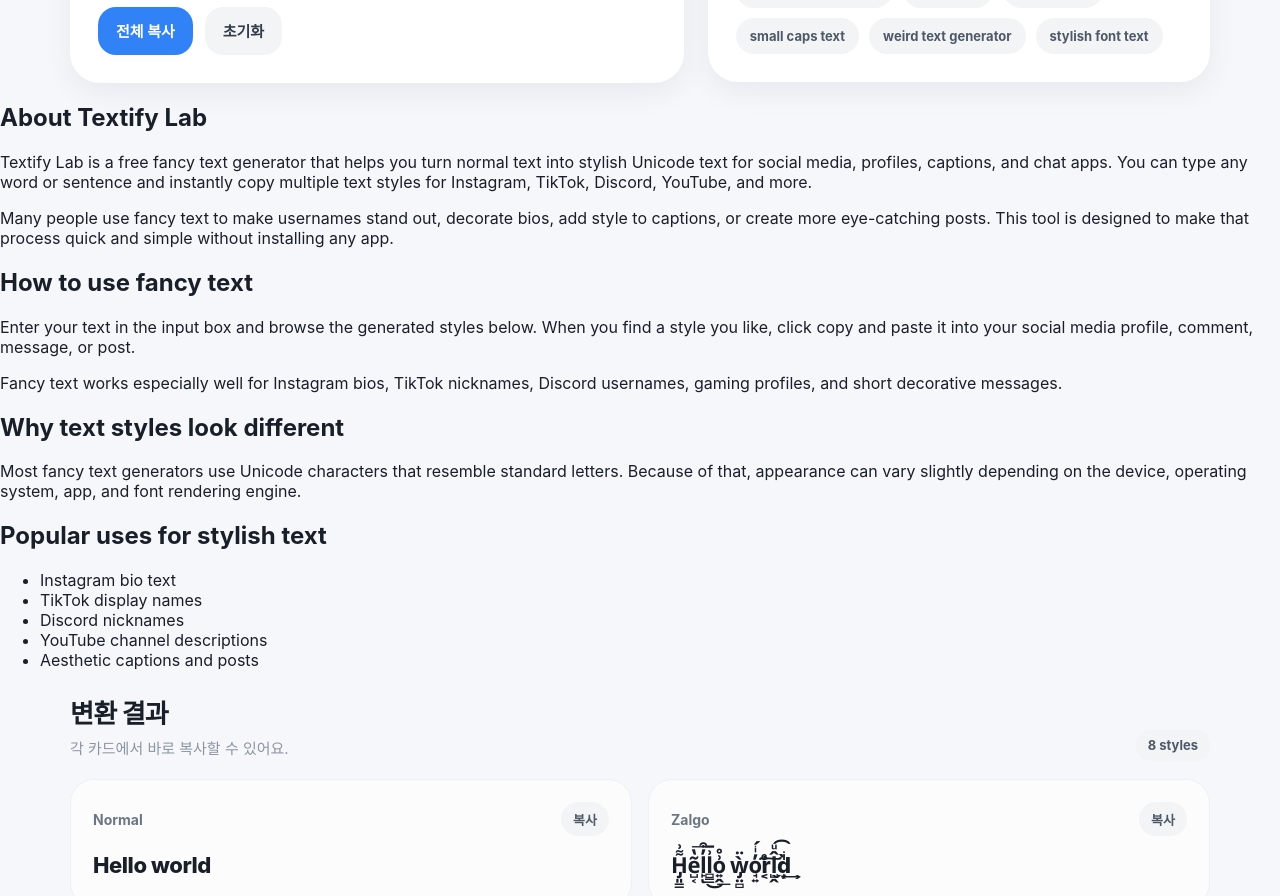
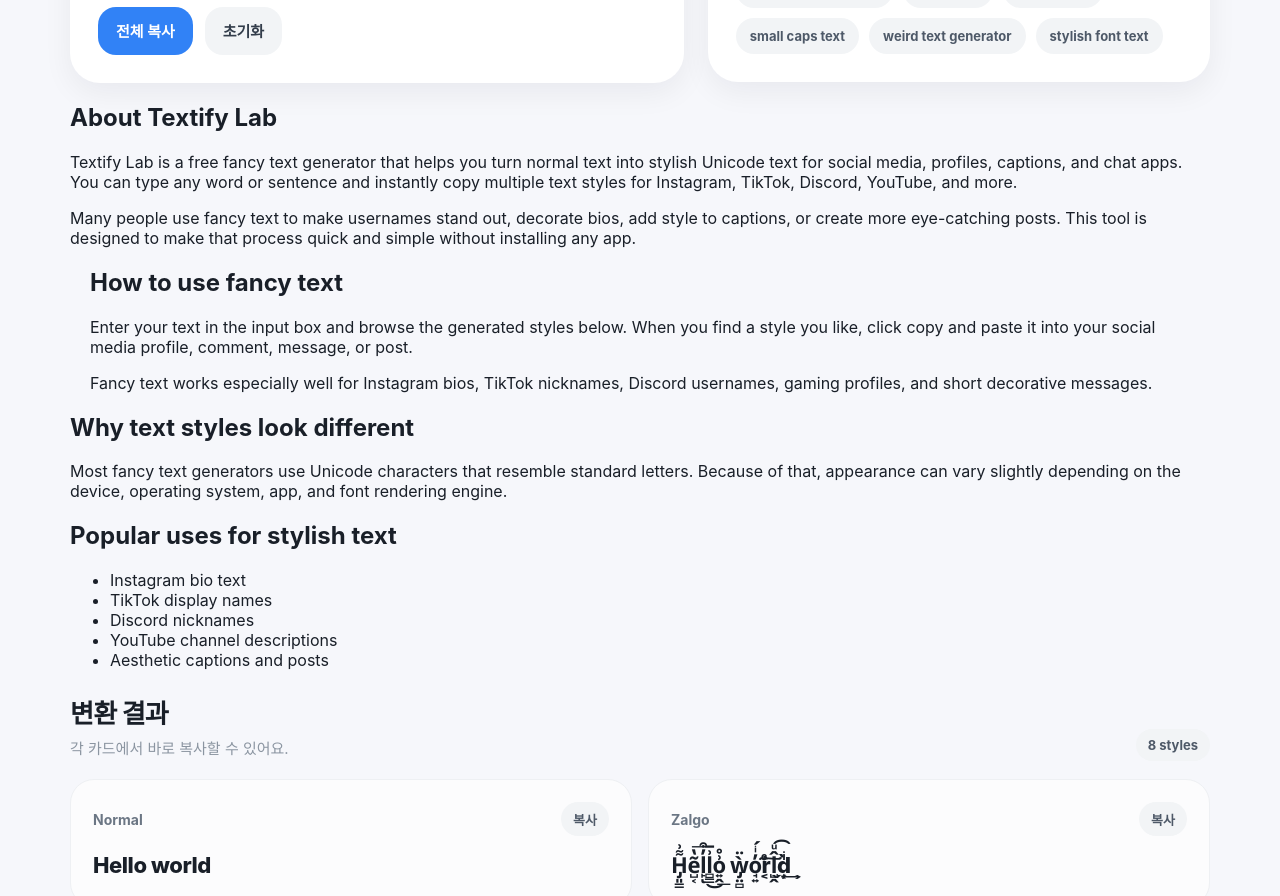
Before and after one commit to leeseulahn/textify-lab, a Next.js app: page / in a window 1280 px wide. Shown: the part 903-1799 px from the top of the page. Built offline with nearby package versions, Linux system fonts and the light colour scheme; a web font is replaced by a local one.

Commit message:
Update page.tsx

```diff
--- a/app/page.tsx
+++ b/app/page.tsx
@@ -158,8 +158,8 @@
         </div>
       </section>
 
-
-      <section className="content-section">
+<section class="container">
+      <div className="content-section">
   <h2>About Textify Lab</h2>
   <p>
     Textify Lab is a free fancy text generator that helps you turn normal text
@@ -172,9 +172,9 @@
     style to captions, or create more eye-catching posts. This tool is designed
     to make that process quick and simple without installing any app.
   </p>
-</section>
+</div>
 
-<section className="content-section">
+<div className="content-section container ">
   <h2>How to use fancy text</h2>
   <p>
     Enter your text in the input box and browse the generated styles below.
@@ -185,18 +185,18 @@
     Fancy text works especially well for Instagram bios, TikTok nicknames,
     Discord usernames, gaming profiles, and short decorative messages.
   </p>
-</section>
+</div>
 
-<section className="content-section">
+<div className="content-section">
   <h2>Why text styles look different</h2>
   <p>
     Most fancy text generators use Unicode characters that resemble standard
     letters. Because of that, appearance can vary slightly depending on the
     device, operating system, app, and font rendering engine.
   </p>
-</section>
+</div>
 
-<section className="content-section">
+<div className="content-section">
   <h2>Popular uses for stylish text</h2>
   <ul>
     <li>Instagram bio text</li>
@@ -205,8 +205,8 @@
     <li>YouTube channel descriptions</li>
     <li>Aesthetic captions and posts</li>
   </ul>
+</div>
 </section>
-
 
       <section id="results" className="container results-section">
         <div className="section-head">
```
